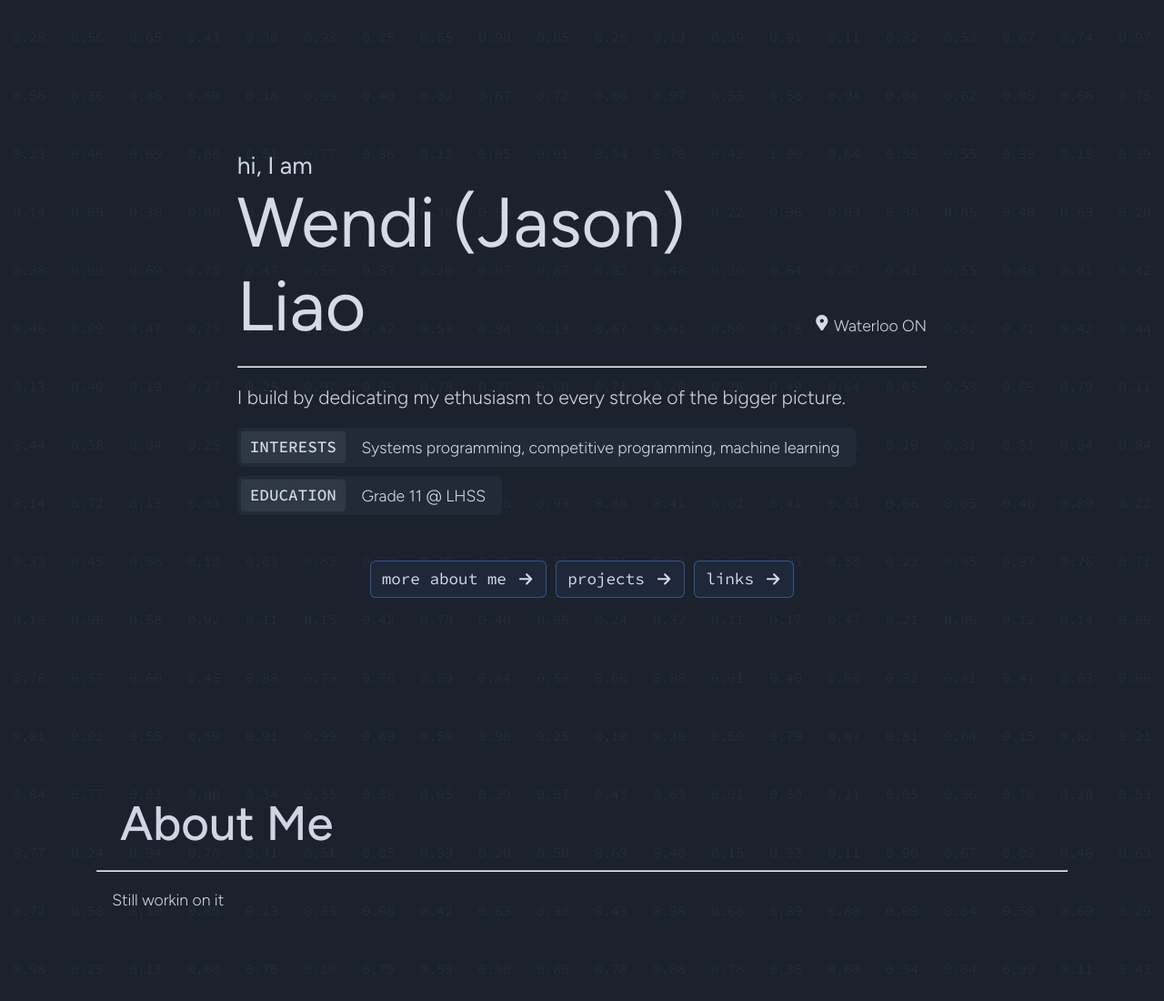
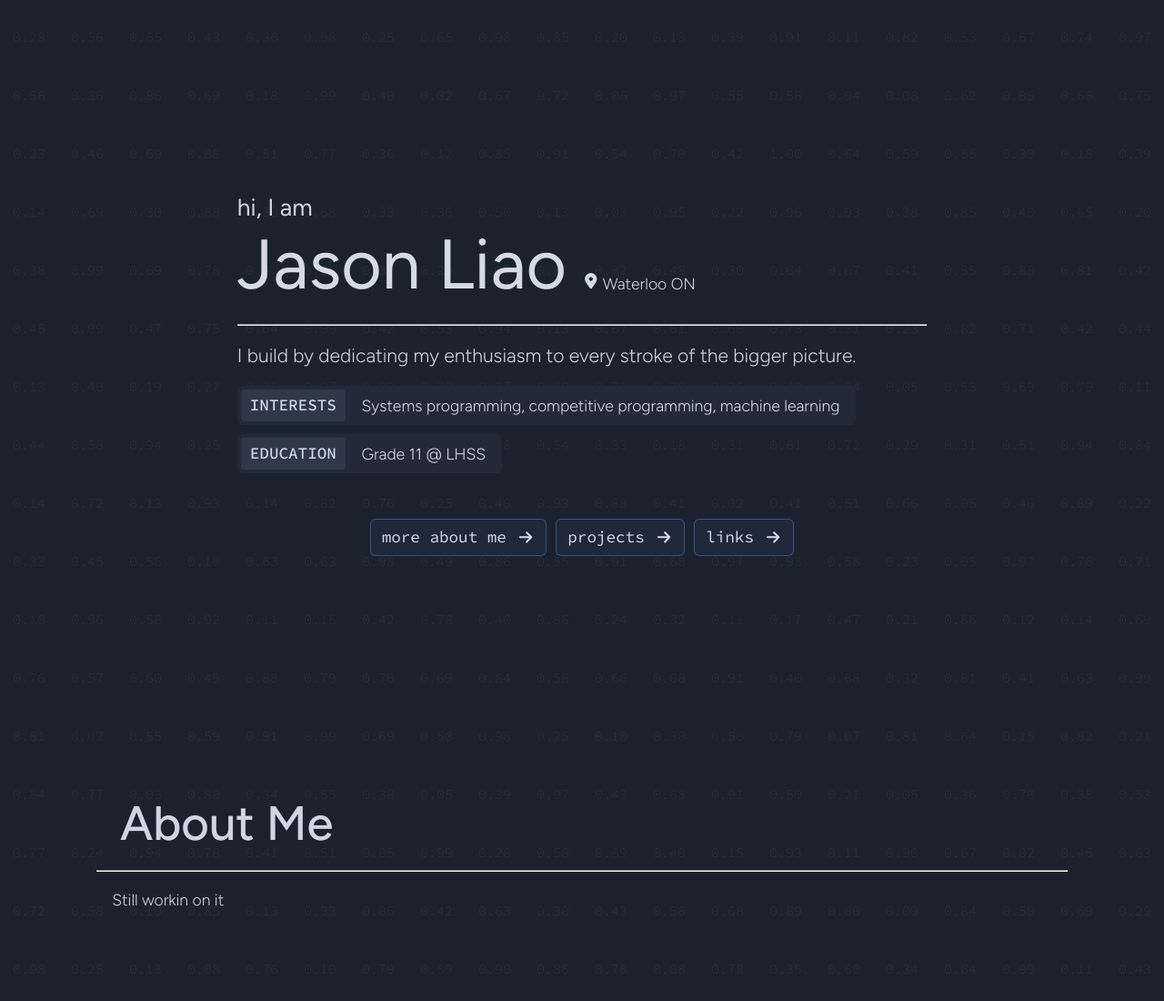
Before and after one commit to jasononono/jasononono.github.io, a plain HTML site: page index.html in a window 1280 px wide. Shown: the top 1100 px of the page at 91% size. Drawn offline with Linux system fonts and the light colour scheme.

Commit message:
i apparently dont know how to spell

```diff
--- a/index.html
+++ b/index.html
@@ -49,7 +49,7 @@
                 <p id="intro">hi, I am</p>
                 <div id="name-section">
                     <p id="name">
-                        Wendi (Jason) Liao
+                        Jason Liao
                     </p>
                     <p id="location">
                         <svg class="icon-location"><use href="#icon-location"/></svg>
@@ -58,7 +58,7 @@
                 </div>
                 <hr class="h">
                 <p id="desc">
-                    I build by dedicating my ethusiasm to every stroke of the bigger picture.
+                    I build by dedicating my enthusiasm to every stroke of the bigger picture.
                 </p>
                 <div class="entry">
                     <div class="entry-box">
```
